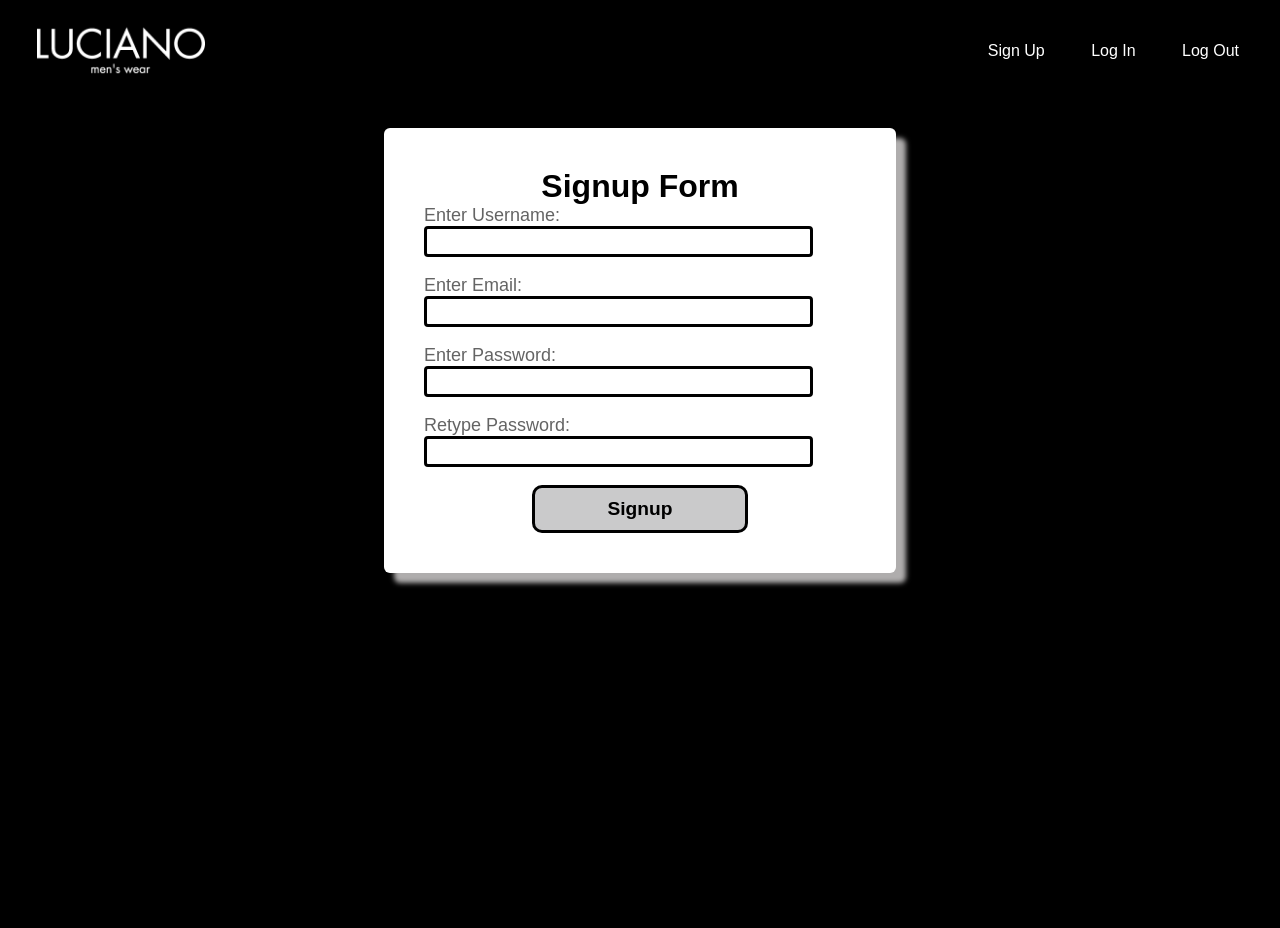
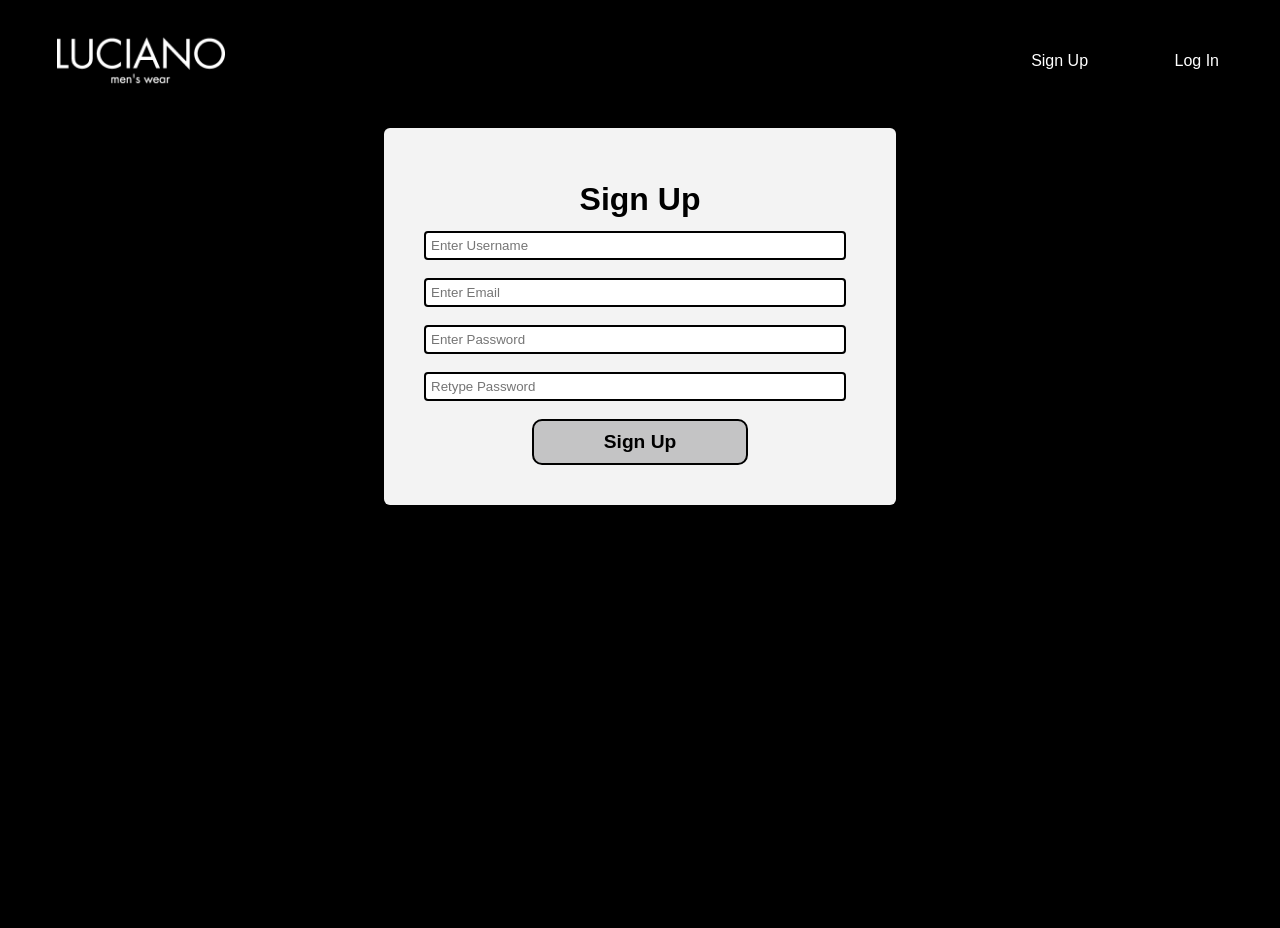
Before and after one commit to albnmotherfucker/projektidzhw, a PHP site: page /signup.php in a window 1280 px wide. Run offline with PHP 8.4, Linux system fonts and the light colour scheme.

Commit message:
Log In DONE

```diff
--- a/about.php
+++ b/about.php
@@ -14,7 +14,7 @@
             <div>
                 <a href="produktet.php"><button>Products</button></a>
                 <a href="about.php"><button>About Us</button></a>
-                <a href="signup.php"><button>Sign Up</button></a>
+                <a href="login.php"><button>Log In</button></a>
             </div>
         </nav>
 
--- a/loginstyle.css
+++ b/loginstyle.css
@@ -1,72 +1,98 @@
-
-body{
+body {
   background-repeat: no-repeat;
   background-size: cover;
   width: 100vw;
   height: 100vh;
+  overflow: hidden;
 }
 
 #form {
-  background-color: rgb(255, 255, 255);
+  background-color: rgba(255, 255, 255, 0.953);
   width: 28%;
   border-radius: 6px;
   margin: 10% auto;
   padding: 40px;
-  box-shadow: 10px 10px 5px rgb(175, 173, 173);
 }
 
-
-h1{
+h1 {
   text-align: center;
   color: #000000;
+  margin: 3%;
 }
-input{
-    width: 90%;
+
+input {
+  width: calc(100% - 10px);
   border-radius: 4px;
-    border: 3px solid #000000;
+  border: 2px solid #000000;
   padding: 5px;
 }
 
-#btn{
+#btn {
   width: 50%;
-    color:rgb(0, 0, 0);
+  color: rgb(0, 0, 0);
   background-color: rgba(143, 142, 145, 0.47);
-    padding:10px;
+  padding: 10px;
   font-weight: 700;
   font-size: larger;
   border-radius: 10px;
   margin: 0 auto;
   display: block;
+}
 
-}
-#btn:hover{
+#btn:hover {
   transform: scale(1.01);
   transition: all 0.5s ease;
   cursor: pointer;
 }
-form label{
-    color:rgb(100, 100, 100);
+
+form label {
+  color: rgb(100, 100, 100);
   font-size: 18px;
-    font-weight:500;
+  font-weight: 500;
 }
+
+p {
+  margin: 8%;
+  color: black;
+}
+
+
+a {
+  display: inline-block;
+  padding: 10px 20px;
+  background-color: black;
+  color: white;
+  text-decoration: none;
+  border-radius: 5px;
+}
+
+a:hover {
+  transform: scale(1.01);
+  transition: all 0.5s ease;
+  cursor: pointer;
+}
+
+
 @media screen and (max-width: 1350px) {
   #form {
     width: 40%;
-      margin-left:none;
-      padding:40px;
+    margin-left: none;
+    padding: 40px;
   }
 }
+
 @media screen and (max-width: 1100px) {
   #form {
     width: 50%;
-      margin-left:none;
-      padding:40px;
+    margin-left: none;
+    padding: 40px;
   }
 }
+
 @media screen and (max-width: 700px) {
   #form {
     width: 80%;
-      margin-left:none;
-      padding:40px;
+    margin-left: none;
+    padding: 40px;
   }
 }
--- /dev/null
+++ b/logout.php
@@ -0,0 +1,5 @@
+<?php
+session_start();
+session_destroy();
+header("Location: index.php");
+?>
--- a/navbar.php
+++ b/navbar.php
@@ -5,7 +5,6 @@
             <div>
                 <a href="signup.php"><button>Sign Up</button></a>
                 <a href="login.php"><button>Log In</button></a>
-                <a href=""><button>Log Out</button></a>
             </div>
         </nav>
     </div>
@@ -67,9 +66,9 @@ nav button {
 }
 
 nav button:hover {
-    background-color: rgb(37, 35, 35);
-    color: #ffffff;
-    transform: scaleX(15px);
+    background-color: white;
+    color: black;
+    transform: scaleX(20px);
     transition: all 0.5s ease;
 }
 
--- a/produktet.php
+++ b/produktet.php
@@ -15,7 +15,7 @@
             <div>
             <a href="produktet.php"><button>Products</button></a>
                 <a href="about.php"><button>About Us</button></a>
-                <a href="signup.php"><button>Sign Up</button></a>
+                <a href="login"><button>Log In</button></a>
             </div>
         </nav>
     </div>
--- a/projekti.php
+++ b/projekti.php
@@ -14,9 +14,10 @@
         <nav>
             <a href="projekti.php"><img src="luciano_main-350x120 (1).png" class="logo"></a>
             <div>
-                <a href="produktet.php"><button>Productsss</button></a>
+                <a href="produktet.php"><button>Products</button></a>
                 <a href="about.php"><button>About Us</button></a>
-                <a href="signup.php"><button>Sign Up</button></a>
+                <!-- <a href="signup.php"><button>Sign Up</button></a>           -->
+                <a href="login.php"><button>Log In</button></a>
             </div>
         </nav>
     </div>
--- a/signup.php
+++ b/signup.php
@@ -1,4 +1,4 @@
-    <?php
+<?php
 if(isset($_POST['submit'])){
     include "connection.php";
     $username = $_POST['user'];
@@ -15,30 +15,37 @@ if(isset($_POST['submit'])){
 
     if($count_user==0 || $count_email==0){
         if($password==$cpassword){
-            $hash = password_hash($password,PASSWORD_DEFAULT);
-            $sql = "insert into users(username, email,password) values('$username','$email', '$hash')";
+            $hash = password_hash($password, PASSWORD_DEFAULT);
+            $sql = "insert into users(username, email, password) values('$username','$email', '$hash')";
             $result = mysqli_query($conn,$sql);
 
+            if($result){
+                echo '<script>
+                    alert("Hi ' . $username . '! Signup is successful!");
+                    window.location.href = "projekti.php";
+                </script>';
+            } else {
+                echo '<script>
+                    alert("Signup failed. Please try again.");
+                    window.location.href = "signup.php";
+                </script>';
+            }
         }
         else{
-            echo'<script>
-            alert(" passwords do not match!!!");
-            window.location.href = "signup.php";
+            echo '<script>
+                alert("Passwords do not match!!!");
+                window.location.href = "signup.php";
             </script>';
         }
     }
     else{
-        echo'<script>
-        alert("us   !!!");
-        window.location.href = "index.php";
-       </script>';
+        echo '<script>
+            alert("Account already exists!!!");
+            window.location.href = "signup.php";
+        </script>';
     }
 }
-
-
-
 ?>
-
 
 <!doctype html>
 <html lang="en">
@@ -53,19 +60,15 @@ if(isset($_POST['submit'])){
       <?php include "navbar.php";?>
 
       <div id="form">
-        <h1>Signup Form</h1>
-        <form name="form" action="signup.php" method="POST">
-            <label>Enter Username:</label>
-            <input type="text" id="user" name="user" required><br><br>
-            <label>Enter Email:</label>
-            <input type="email" id="email" name="email" required><br><br>
-            <label>Enter Password:</label>
-            <input type="password" id="pass" name="pass" required><br><br>
-            <label>Retype Password:</label>
-            <input type="password" id="cpass" name="cpass" required><br><br>
-            <input type="submit" id ="btn" value ="Signup" name = "submit"/>
-        </form>
-    </div>
+    <h1>Sign Up</h1>
+    <form name="form" action="signup.php" method="POST">
+        <input type="text" id="user" name="user" required placeholder="Enter Username"><br><br>
+        <input type="email" id="email" name="email" required placeholder="Enter Email"><br><br>
+        <input type="password" id="pass" name="pass" required placeholder="Enter Password"><br><br>
+        <input type="password" id="cpass" name="cpass" required pattern=".{8,}" title="Password must be at least 8 characters long" placeholder="Retype Password"><br><br>
+        <input type="submit" id="btn" value="Sign Up" name="submit"/>
+    </form>
+</div>
 
      </body>
 </html>
```
Also changed, not shown: login.php (+12 -11 lines), style.css (+0 -8 lines), 312464605_212614407775079_8844438476836255370_n - Copy.jpg (renamed from 312464605_212614407775079_8844438476836255370_n.jpg), 315645323_215872507449269_1237350120864419310_n - Copy.jpg (renamed from 315645323_215872507449269_1237350120864419310_n.jpg). Lines whose indentation alone changed are shown as unchanged.
